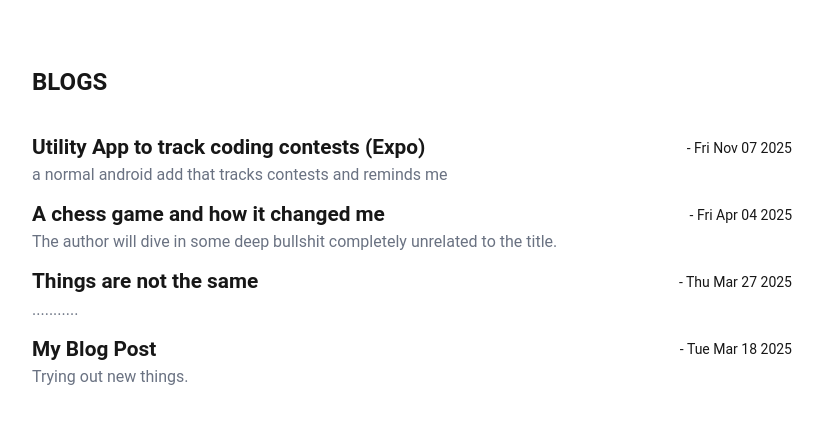
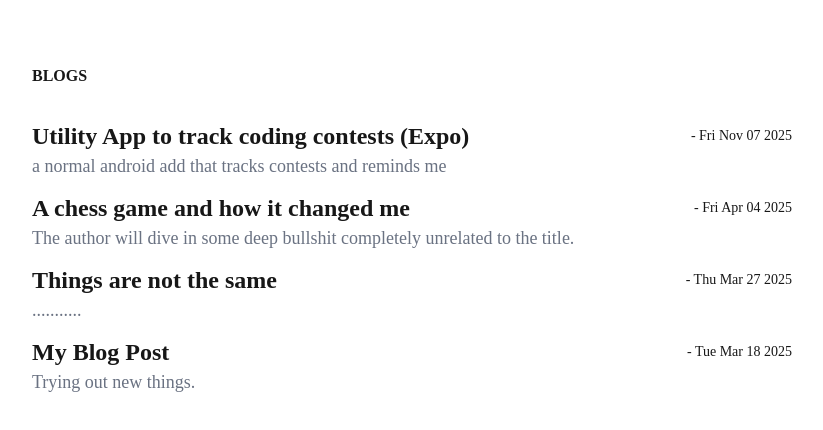
Before and after one commit to 0xamitr/blog, a Next.js app: page / in a window 1280 px wide. Shown: the top 430 px of the page, without its empty margins (228-1051 px from the left). Built offline with nearby package versions, Linux system fonts and the light colour scheme.

Commit message:
change: styling

```diff
--- a/src/app/globals.css
+++ b/src/app/globals.css
@@ -2,7 +2,7 @@
 
 @import "tailwindcss";
 @plugin "@tailwindcss/typography";
-@import url('https://fonts.googleapis.com/css2?family=Gidole&display=swap');
+/* @import url('https://fonts.googleapis.com/css2?family=Gidole&display=swap'); */
 
 @layer theme, base, components, utilities;
 
@@ -15,7 +15,7 @@
 
 @media (prefers-color-scheme: dark) {
   :root {
-    --background: #0a0a0a;
+    --background: #161616;
     --foreground: #ededed;
   }
 }
@@ -26,7 +26,7 @@
 
       background: var(--background);
       color: var(--foreground);
-      font-family: "Roboto";
+      font-family: "Lexend";
     }
 
     main{
@@ -36,12 +36,10 @@
     }
 
     h1{
-      font-size: 1.5rem;
       font-weight: 700;
     }
 
     h2{
-      font-size: 1.3rem;
       font-weight: 600;
     }
 
--- a/src/app/page.tsx
+++ b/src/app/page.tsx
@@ -40,14 +40,14 @@ export default async function Home() {
         {top10.map((blog, index) => {
           return (
             <li key={index}>
-              <div className="flex items-center justify-between">
-                <Link className="hover:text-blue-400" href={`/${blog.matter.slug}`}>
+              <Link className="hover:text-blue-400 text-2xl" href={`/${blog.matter.slug}`}>
+                <div className="flex items-center justify-between">
                   <h2>{blog.matter.title}</h2>
-                </Link>
 
-                <p className="text-sm text-right shrink-0">- {blog.date.toDateString()}</p>
-              </div>
-              <p className="text-gray-500">{blog.matter.description}</p>
+                  <p className="text-sm text-right shrink-0">- {blog.date.toDateString()}</p>
+                </div>
+                <p className="text-gray-500 text-lg">{blog.matter.description}</p>
+              </Link>
             </li>
           )
         })}
--- a/src/bloglayout.tsx
+++ b/src/bloglayout.tsx
@@ -7,12 +7,13 @@ interface metadata {
 }
 
 export default function BlogLayout({ children, metadata }: { children: React.ReactNode, metadata: metadata }) {
-  return <div className="max-w-3xl">
+  return (
+    <div className="max-w-3xl text-xl">
       <div className="flex flex-col">
         <div>
-        <h1>{metadata.title}</h1>
-        <p className="text-gray-500">{metadata.description}</p>
-        <p className="text-sm pt-2">- {new Date(metadata.published).toDateString()}</p>
+          <h1 className="text-5xl">{metadata.title}</h1>
+          <p className="text-gray-400 text-lg">{metadata.description}</p>
+          <p className="pt-2 text-base">- {new Date(metadata.published).toDateString()}</p>
           <hr className="border-gray-400 dark:border-neutral-500 mt-5 mb-10" />
         </div>
         <div>
@@ -20,4 +21,5 @@ export default function BlogLayout({ children, metadata }: { children: React.Rea
         </div>
       </div>
     </div>
+  )
 }
--- a/src/content/contestapp.mdx
+++ b/src/content/contestapp.mdx
@@ -8,12 +8,19 @@ export const metadata = {
 };
 
 <BlogLayout metadata={metadata}>
-    I was tired of choosing and solving questions on leetcode or gfg. So, I thought why not start giving contests. Issentially, griding 10 questions a day to
-    get to the top of my college ranking in gfg was kind of burning me out; contests, I thought dont require the same dedication, in terms of time that I need to invest.
+    I was getting burned out grinding LeetCode and GFG daily solving 10 questions a day just to climb my college leaderboard. It was draining.
 
-    I went to leetcode and then codeforces and then codechef and the gfg (discontinued at that time) to look for when the next contest was, and, I had an Idea.
-    So, I decided to build this app. Its a react native app, I only compile it to android because I dont care about IOS and the functionality I need (notifications, background functions)
-    won't work on web.
+    One day, I thought: instead of mindlessly choosing questions to solve, why not switch to contests?
+    They’re focused, time-bound, and more fun. Most importantly, they don’t require the same daily time commitment.
 
-    I made an API in go, this was my first time ever using GO and it was okay.
+    So I went to LeetCode, then Codeforces, CodeChef, and finally GFG (which had discontinued contests at the time),
+    checking when the next contest was. That’s when the idea hit me; Why not build an app that shows all upcoming contests in one place?
+
+    I built a React Native app (Android only; I don’t care about iOS and some functionality like notifications and background tasks
+    doesn’t work well on web anyway).
+
+    For the backend, I wrote a simple API in Go; my first time using the language. It was a solid learning experience.
+
+    Now, the app fetches contests from major platforms and sends me a notification every morning at 7AM telling me
+    how many contests are scheduled for the day. No more jumping across sites.
 </BlogLayout>
--- a/src/mdx-components.tsx
+++ b/src/mdx-components.tsx
@@ -15,7 +15,7 @@ export function useMDXComponents(components: MDXComponents): MDXComponents {
       <a className='text-blue-500 hover:underline' href={href}>{children}</a>
     ),
     p: ({ children }) => (
-      <p className='mt-6 first:mt-0 text-lg'>{children}</p>
+      <p className='mt-6 first:mt-0 max-w-prose '>{children}</p>
     ),
     ...components,
   }
```
Lines whose indentation alone changed are shown as unchanged.
